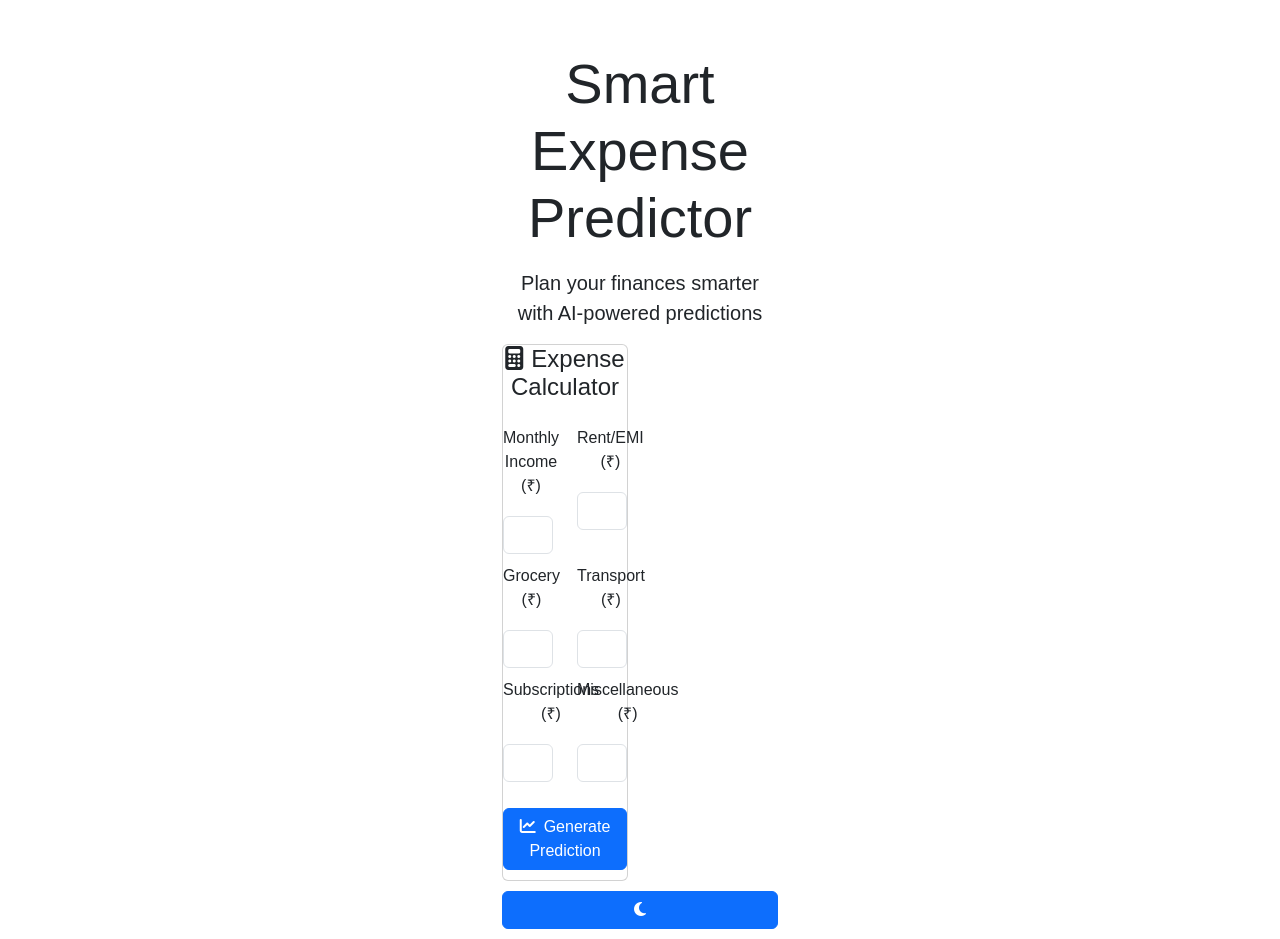
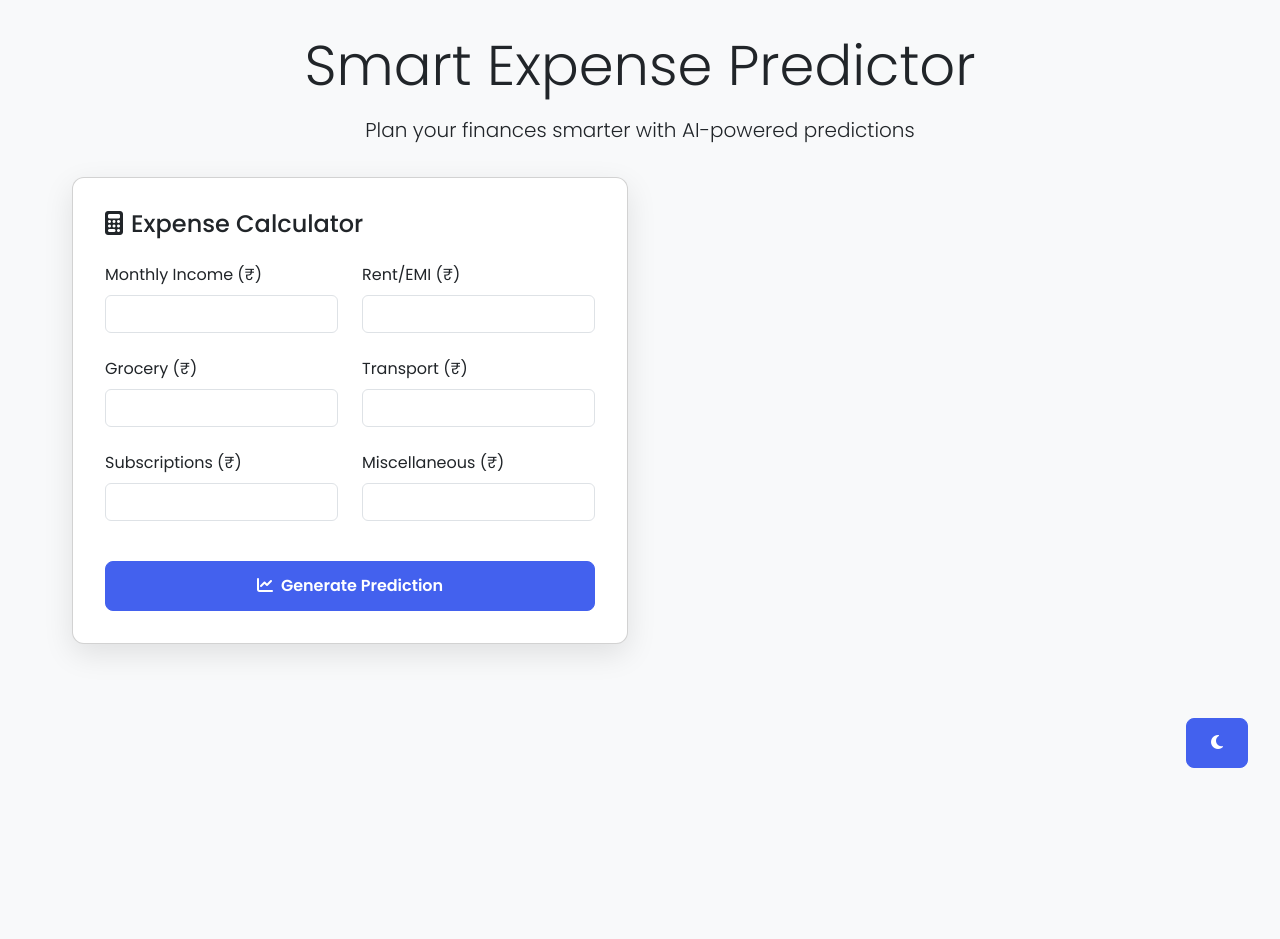
Before and after one commit to Ameya041/Personal-Expense-Predictor, a Flask app: page / in a window 1280 px wide. After the commit the page ends 768 px from the top, so only its background shows below. Run offline with Flask 3, Linux system fonts and the light colour scheme; parts of the project's set-up code (start-up, migrations or seed data) failed here and were passed over.

Commit message:
Update style.css

```diff
--- a/app/static/style.css
+++ b/app/static/style.css
@@ -1,5 +1,5 @@
 /* app/static/style.css */
-body {
+/*body {
     font-family: Arial;
     text-align: center;
     margin-top: 50px;
@@ -13,4 +13,98 @@
     margin: 10px auto;
     padding: 10px;
     width: 100%;
+}*/
+
+
+
+:root {
+  --primary: #4361ee;
+  --secondary: #3f37c9;
+  --success: #4cc9f0;
+  --danger: #f72585;
+  --light: #f8f9fa;
+  --dark: #212529;
 }
+
+[data-theme="dark"] {
+  --primary: #3a0ca3;
+  --secondary: #480ca8;
+  --light: #212529;
+  --dark: #f8f9fa;
+}
+
+body {
+  font-family: 'Poppins', sans-serif;
+  background-color: var(--light);
+  color: var(--dark);
+  transition: all 0.3s ease;
+}
+
+.container {
+  max-width: 1200px;
+  margin: 0 auto;
+  padding: 2rem;
+}
+
+.header {
+  text-align: center;
+  margin-bottom: 2rem;
+}
+
+.card {
+  background-color: white;
+  border-radius: 12px;
+  box-shadow: 0 10px 30px rgba(0,0,0,0.1);
+  padding: 2rem;
+  margin-bottom: 2rem;
+  transition: all 0.3s ease;
+}
+
+[data-theme="dark"] .card {
+  background-color: #2b2d42;
+  box-shadow: 0 10px 30px rgba(0,0,0,0.3);
+}
+
+.form-group {
+  margin-bottom: 1.5rem;
+}
+
+.btn {
+  padding: 0.75rem 1.5rem;
+  border-radius: 8px;
+  font-weight: 600;
+  transition: all 0.3s ease;
+}
+
+.btn-primary {
+  background-color: var(--primary);
+  border-color: var(--primary);
+}
+
+.btn-primary:hover {
+  background-color: var(--secondary);
+  transform: translateY(-2px);
+}
+
+.chart-container {
+  position: relative;
+  height: 400px;
+  margin: 2rem 0;
+}
+
+.theme-toggle {
+  position: fixed;
+  bottom: 2rem;
+  right: 2rem;
+  z-index: 1000;
+}
+
+@media (max-width: 768px) {
+  .container {
+    padding: 1rem;
+  }
+
+  .chart-container {
+    height: 300px;
+  }
+}
```
